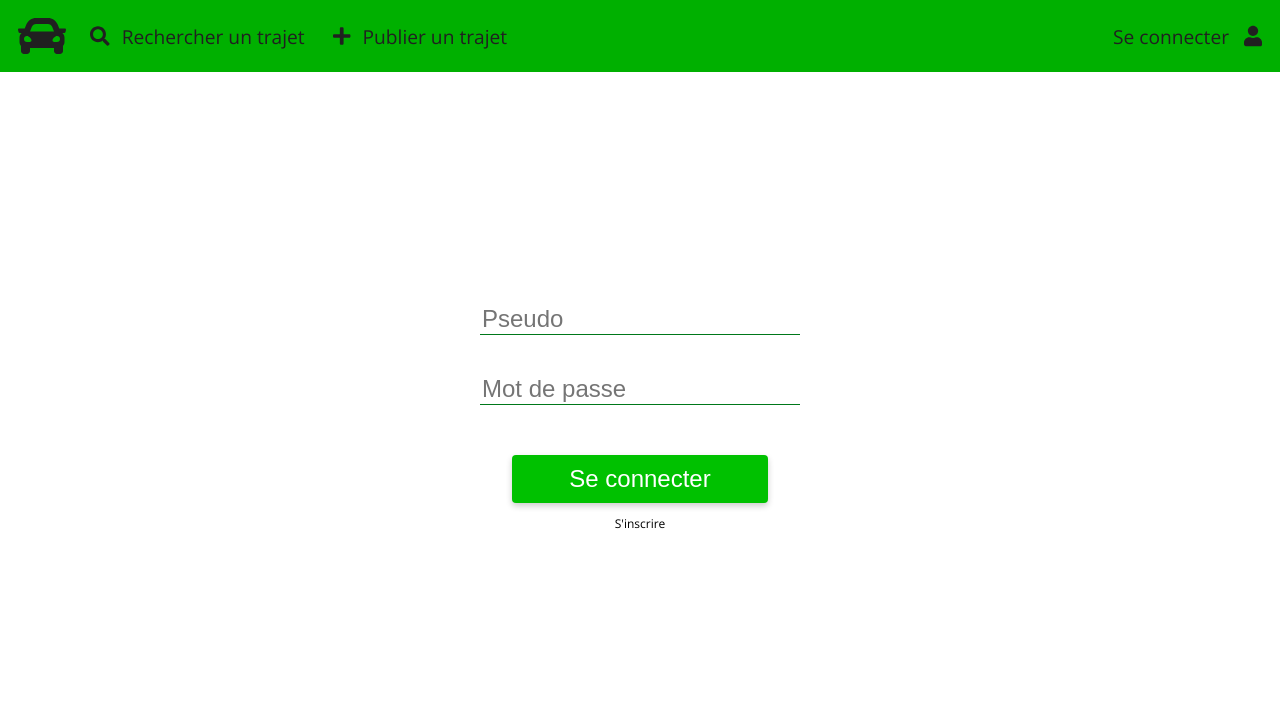
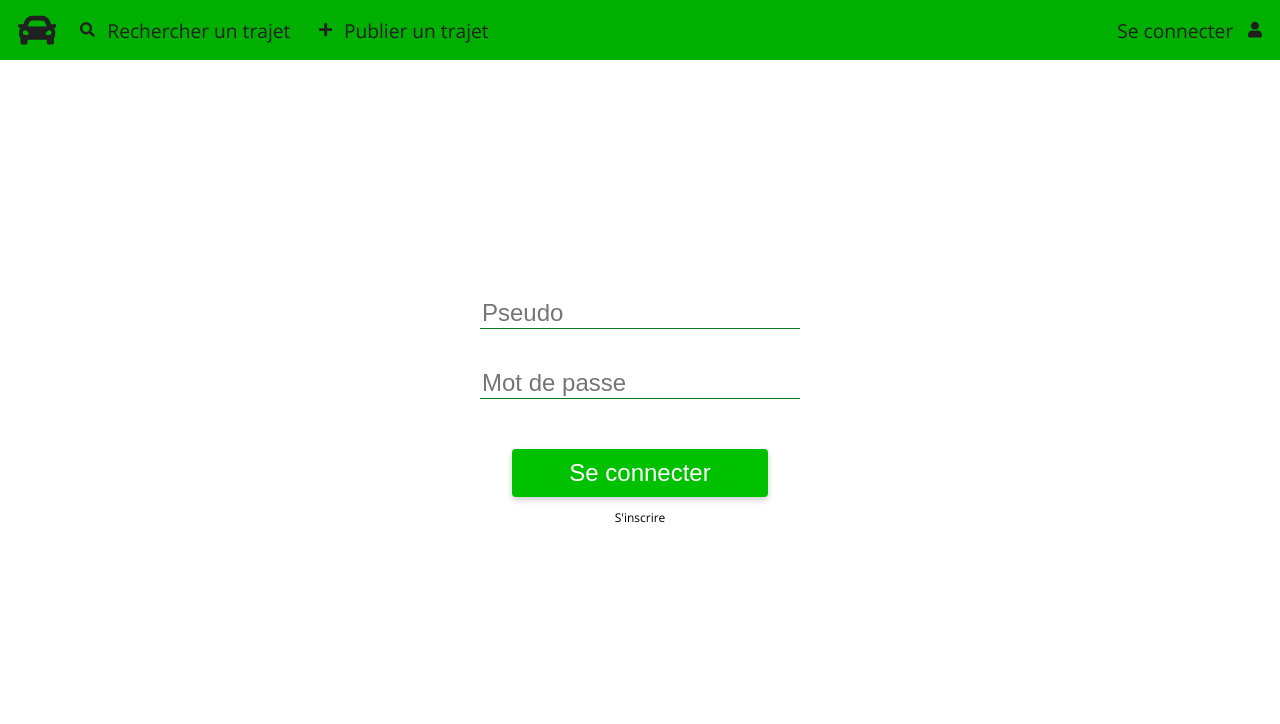
Before and after one commit to Elzapat/projet-web-cir2, a PHP site: page /public/signin.html in a window 1280 px wide. Shown: the top 724 px of the page. Run offline with PHP 8.4, Linux system fonts and the light colour scheme.

Commit message:
navbar changed

```diff
--- a/public/css/navbar.css
+++ b/public/css/navbar.css
@@ -7,7 +7,7 @@
 .navbar {
     top: 0;
     padding: 0;
-    height: 6rem;
+    height: 5rem;
     width: 100%;
     background-color: var(--navbar-primary);
     font-size: 1.6rem;
```
